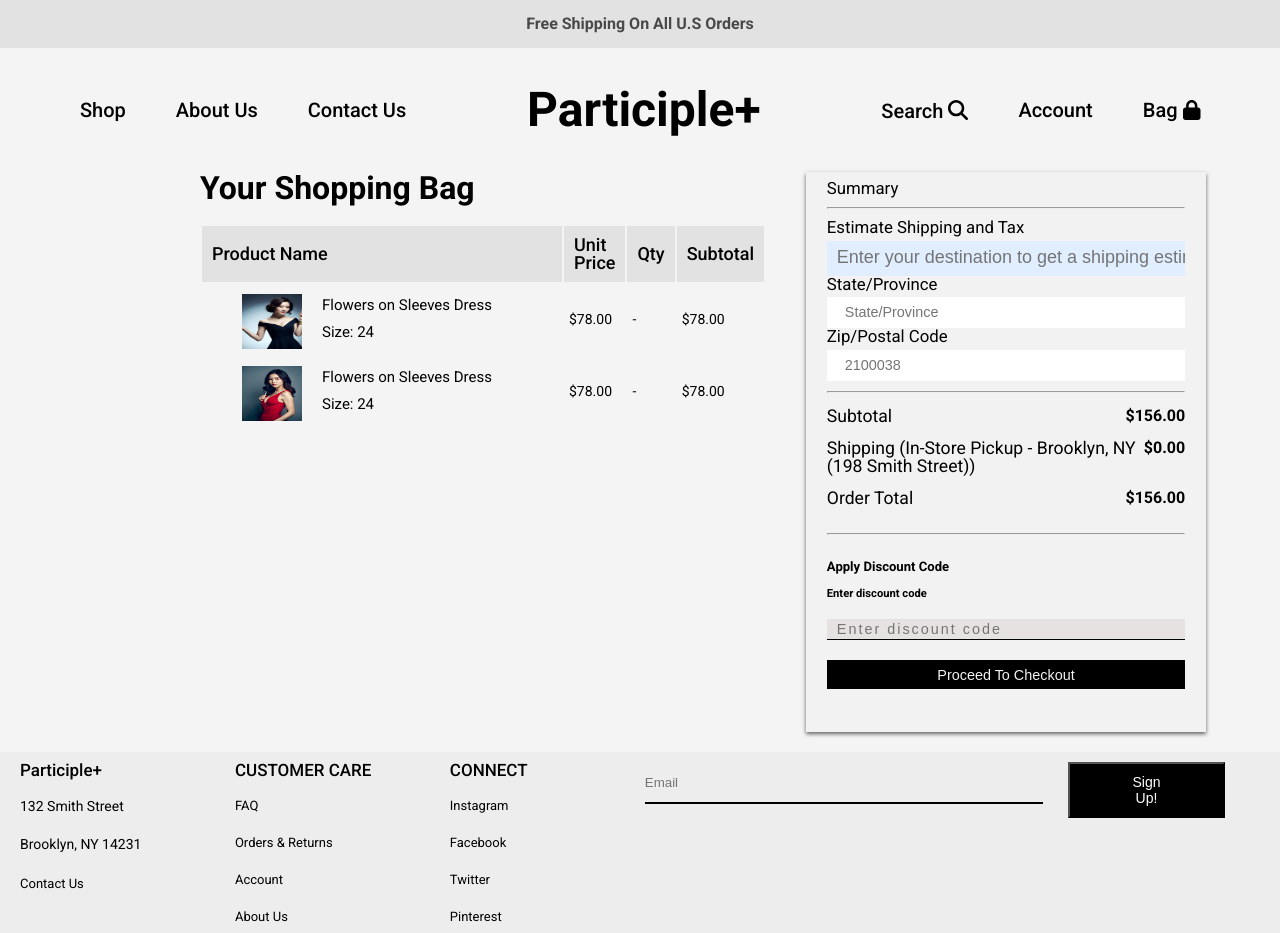
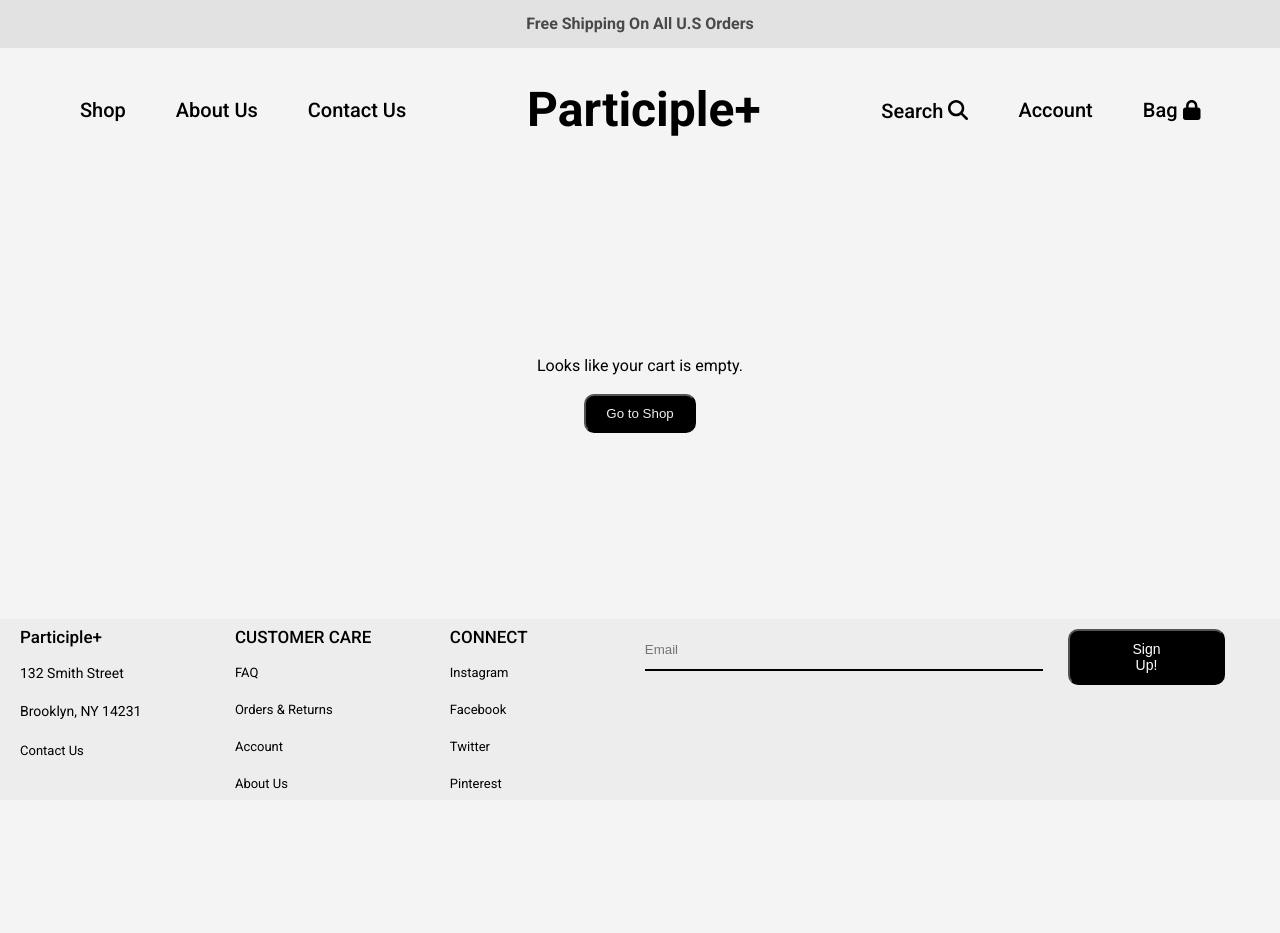
Before and after one commit to oreoluwa212/store_clothing, a React (Vite) app: page /items-bag in a window 1280 px wide. After the commit the page ends 800 px from the top, so only its background shows below. Built offline with nearby package versions, Linux system fonts and the light colour scheme.

Commit message:
participle done to an extent

```diff
--- a/src/components/ItemsBag.jsx
+++ b/src/components/ItemsBag.jsx
@@ -1,14 +1,36 @@
-import "../styles/PageStyles.scss";
-import Footer from "./Footer";
-import NavBar from "./NavBar";
-import img1 from "../assets/images/black.png"
-import img2 from "../assets/images/red.png"
+import '../styles/PageStyles.scss';
+import Footer from './Footer';
+import NavBar from './NavBar';
+// import img1 from '../assets/images/black.png';
+// import img2 from '../assets/images/red.png';
+import { useLocation, useNavigate } from 'react-router-dom';
+import { useEffect, useState } from 'react';
 
 const ItemsBag = () => {
+  const navigate = useNavigate();
+  const location = useLocation();
+  const productInfo = location?.state;
+
+  const [product, setProduct] = useState(false);
+
+  useEffect(() => {
+    if (productInfo) {
+      setProduct(true);
+    } else setProduct(false);
+  }, [productInfo]);
+
   return (
     <div className="items-wrapper">
+      <div className="nav">
         <NavBar />
+      </div>
 
+      {!product ? (
+        <div className="no-product">
+          <div>Looks like your cart is empty.</div>
+          <button onClick={() => navigate('/catalog')}>Go to Shop</button>
+        </div>
+      ) : (
         <div className="items-section">
           <div className="items-section1">
             <h1>Your Shopping Bag</h1>
@@ -22,18 +44,18 @@ const ItemsBag = () => {
               <tr>
                 <td>
                   <div className="jole">
-                  <img src={img1} alt="" />
+                    <img src={productInfo.img} alt="" />
                     <div>
-                    <p>Flowers on Sleeves Dress</p>
+                      <p>{productInfo.name}</p>
                       <p>Size: 24</p>
                     </div>
                   </div>
                 </td>
-              <td>$78.00</td>
+                <td>${productInfo.price}</td>
                 <td>-</td>
-              <td>$78.00</td>
+                <td>${productInfo.price}</td>
               </tr>
-            <tr>
+              {/* <tr>
                 <td>
                   <div className="jole">
                     <img src={img2} alt="" />
@@ -46,7 +68,7 @@ const ItemsBag = () => {
                 <td>$78.00</td>
                 <td>-</td>
                 <td>$78.00</td>
-            </tr>
+              </tr> */}
             </table>
           </div>
 
@@ -67,7 +89,7 @@ const ItemsBag = () => {
             <div className="total">
               <div className="subtotal">
                 <h1>Subtotal</h1>
-              <p>$156.00</p>
+                <p>${productInfo.price}</p>
               </div>
               <div className="subtotal">
                 <h1>
@@ -77,7 +99,7 @@ const ItemsBag = () => {
               </div>
               <div className="subtotal">
                 <h1>Order Total</h1>
-              <p>$156.00</p>
+                <p>${productInfo.price}</p>
               </div>
               <hr />
 
@@ -94,8 +116,11 @@ const ItemsBag = () => {
             </div>
           </div>
         </div>
+      )}
 
+      <div className="footer">
         <Footer />
+      </div>
     </div>
   );
 };
--- a/src/styles/PageStyles.scss
+++ b/src/styles/PageStyles.scss
@@ -41,10 +41,22 @@
       font-size: 20px;
       font-weight: 500;
       justify-content: space-between;
+      align-items: center;
 
       a:hover {
         border-bottom: 1px solid #494949;
         padding-bottom: 5px;
+      }
+
+      div {
+        display: flex;
+        gap: 5px;
+        align-items: center;
+
+        input {
+          border-radius: 10px;
+          padding: 8px;
+        }
       }
     }
 
@@ -115,6 +127,17 @@
       @media (max-width: 420px) {
         overflow-x: hidden;
       }
+
+      div {
+        display: flex;
+        gap: 5px;
+        align-items: center;
+
+        input {
+          border-radius: 10px;
+          padding: 8px;
+        }
+      }
     }
   }
 }
@@ -273,8 +296,10 @@
           padding: 15px;
           box-shadow: none;
           border: none;
+          border-radius: 10px;
           font-size: 18px;
-          transition: 850ms;
+          // transition: 850ms;
+          cursor: pointer;
 
           @media (max-width: 820px) {
             font-size: 12px;
@@ -295,6 +320,26 @@
           @media (max-width: 433px) {
             font-size: 12px;
             padding: 10px;
+          }
+        }
+
+        button:hover {
+          background-color: transparent;
+          border: 2px solid #000;
+          color: #000;
+          font-weight: 600;
+
+          @media (max-width: 960px) {
+            background-color: transparent;
+            border: 2px solid #f2f2f2;
+            color: #f2f2f2;
+          }
+
+          @media (max-width: 598px) {
+            background-color: transparent;
+            border: 2px solid #f2f2f2;
+            color: #f2f2f2;
+            font-weight: 600;
           }
         }
       }
@@ -522,6 +567,7 @@
       padding: 15px;
       box-shadow: none;
       border: 1px solid #000000;
+      border-radius: 10px;
       font-size: 18px;
       transition: 850ms;
       cursor: pointer;
@@ -533,6 +579,12 @@
       @media (max-width: 430px) {
         font-size: 12px;
       }
+    }
+
+    button:hover {
+      background-color: #000000;
+      border: none;
+      color: #eeeded;
     }
   }
 }
@@ -545,8 +597,9 @@
   justify-content: space-between;
   gap: 10px;
 
-  @media (max-width: 430px) {
-    padding: 10px 5px;
+  @media (max-width: 1336px) {
+    padding: 10px 20px;
+    gap: 10px;
   }
 
   @media (max-width: 780px) {
@@ -554,9 +607,8 @@
     flex-direction: column;
   }
 
-  @media (max-width: 1336px) {
-    padding: 10px 20px;
-    gap: 10px;
+  @media (max-width: 430px) {
+    padding: 10px 5px;
   }
 
   .footer-container-text {
@@ -564,8 +616,8 @@
     display: grid;
     grid-template-columns: 1fr 1fr 1fr;
 
-    @media (max-width: 430px) {
-      padding: 20px 5px;
+    @media (max-width: 1336px) {
+      gap: 30px;
     }
 
     @media (max-width: 726px) {
@@ -573,8 +625,8 @@
       font-size: 11px;
     }
 
-    @media (max-width: 1336px) {
-      gap: 30px;
+    @media (max-width: 430px) {
+      padding: 20px 5px;
     }
 
     .participle,
@@ -594,12 +646,12 @@
         font-size: 21px;
         font-weight: 500;
 
+        @media (max-width: 1336px) {
+          font-size: 17px;
+        }
+
         @media (max-width: 430px) {
           font-size: 12px;
-        }
-
-        @media (max-width: 1336px) {
-          font-size: 17px;
         }
       }
 
@@ -669,9 +721,10 @@
       button {
         padding: 10px 50px;
         // width: 100%;
-        font-size: .6rem;
+        font-size: 0.6rem;
         background: #000;
         color: white;
+        border-radius: 10px;
 
         @media (max-width: 955px) {
           padding: 2px 60px;
@@ -687,6 +740,12 @@
           // padding: 15px 30px;
           font-size: 14px;
         }
+      }
+
+      button:hover {
+        background-color: transparent;
+        border: 1px solid #000;
+        color: #000;
       }
     }
   }
@@ -951,11 +1010,11 @@
     }
   }
 
-  .next-btn{
+  .next-btn {
     display: flex;
     gap: 12px;
 
-    p{
+    p {
       font-weight: 700;
       cursor: pointer;
     }
@@ -974,7 +1033,7 @@
   display: flex;
   flex-direction: row;
   justify-content: center;
-  padding-top: .3rem;
+  padding-top: 0.3rem;
   overflow: hidden;
 
   .login-container {
@@ -983,24 +1042,16 @@
     align-items: center;
     grid-template-columns: 1fr;
     width: 80%;
-    margin-top: .2rem;
+    margin-top: 0.2rem;
 
     .login-section {
       background: #fff;
-      height: 500px;
+      height: 550px;
       width: full;
-
-      @media (max-width: 479px) {
-        // width: 400px;
-        height: 580px;
-      }
-      @media (max-width: 1199px) {
-        // width: 400px;
-        height: 530px;
-      }
+      border-radius: 10px;
 
       .logo-text {
-        padding: .3rem;
+        padding: 0.3rem;
         display: flex;
         justify-content: flex-end;
         color: red;
@@ -1013,7 +1064,7 @@
           font-size: 1.3rem;
           font-weight: 500;
           padding-right: 1.3rem;
-          padding-top: .2rem;
+          padding-top: 0.2rem;
           cursor: pointer;
 
           @media (max-width: 1199px) {
@@ -1030,12 +1081,13 @@
       .login-style {
         display: flex;
         align-items: center;
-        margin: .4rem 6%;
+        margin: 0.4rem 6%;
 
         .log-in {
           display: flex;
           flex-direction: column;
           align-items: flex-start;
+          gap: 10px;
 
           h1 {
             font-weight: 500;
@@ -1048,7 +1100,7 @@
 
           p {
             font-size: 1rem;
-            padding-top: .5rem;
+            padding-top: 0.5rem;
 
             @media (max-width: 1199px) {
               font-size: 15px;
@@ -1057,12 +1109,24 @@
 
           .button-div {
             // width: 100%;
-            img {
-              @media (max-width: 1199px) {
-                width: 20px;
-                height: 25px;
-              // margin-right: 5px;
-              margin: 0px 13px 0px 50px;
+            display: flex;
+            align-self: center;
+
+            button,
+            div {
+              display: flex;
+              gap: 10px;
+              padding: 8px 20px;
+              cursor: pointer;
+              align-items: center;
+
+              img {
+                @media (max-width: 1199px) {
+                  width: 20px;
+                  height: 25px;
+                  // margin-right: 5px;
+                  margin: 0px 13px 0px 50px;
+                }
               }
             }
 
@@ -1085,7 +1149,7 @@
               }
 
               h3 {
-                font-size: .9rem;
+                font-size: 0.9rem;
                 font-weight: 400;
 
                 @media (max-width: 1199px) {
@@ -1276,7 +1340,6 @@
     gap: 10px;
     padding: 20px 7%;
 
-
     @media (max-width: 821px) {
       grid-template-columns: 1fr;
     }
@@ -1610,11 +1673,18 @@
           font-size: 16px;
           font-weight: 500;
           padding: 10px 50px;
+          border-radius: 10px;
 
           @media (max-width: 919px) {
             font-size: 14px;
             padding: 10px 35px;
           }
+        }
+
+        button:hover {
+          background-color: transparent;
+          border: 1px solid #000;
+          color: #000;
         }
       }
     }
@@ -1722,6 +1792,7 @@
             padding: 16px;
             font-size: 16px;
             outline: 0;
+            border-radius: 10px;
 
             @media (max-width: 638px) {
               width: 80%;
@@ -1745,6 +1816,13 @@
             font-size: 18px;
             margin-top: 5px;
             transition: 850ms;
+            border-radius: 10px;
+          }
+
+          button:hover {
+            background-color: transparent;
+            border: 1px solid #000;
+            color: #000;
           }
 
           textarea {
@@ -1752,6 +1830,7 @@
             width: 500px;
             resize: none;
             outline: 0;
+            border-radius: 10px;
 
             @media (max-width: 1028px) {
               gap: 5px;
@@ -1773,17 +1852,29 @@
 .items-wrapper {
   display: flex;
   flex-direction: column;
+  gap: 30px;
   justify-content: space-between;
+  height: 100vh;
+
+  .nav {
+  }
 
   .items-section {
     display: grid;
     grid-template-columns: 2fr 1fr;
     justify-content: space-between;
     margin: 0 200px;
-    gap: 40px;
+    gap: 30px;
+    justify-content: center;
+
+    @media (max-width: 1110px) {
+      display: flex;
+      flex-direction: column;
+      gap: 40px;
+      align-items: center;
+    }
 
     .items-section1 {
-
       table {
         margin-top: 20px;
         width: 100%;
@@ -1800,9 +1891,8 @@
         }
 
         tr {
-
           td {
-            padding:5px;
+            padding: 5px;
             font-size: 14px;
 
             .jole {
@@ -1840,8 +1930,8 @@
       outline: 0;
       margin-top: 0px;
       margin-bottom: 20px;
-      padding: .5rem 1.3rem;
-      font-size: .7rem;
+      padding: 0.5rem 1.3rem;
+      font-size: 0.7rem;
 
       h2 {
         font-weight: 400;
@@ -1866,28 +1956,26 @@
       }
 
       .state {
-        margin-top: .3rem;
+        margin-top: 0.3rem;
         width: 100%;
-        padding: .5rem;
+        padding: 0.5rem;
         outline: 0;
         border: 0;
         background: #fff;
 
         &::placeholder {
           padding: 10px;
-          font-size: .9rem;
+          font-size: 0.9rem;
         }
       }
 
       .postal {
-        margin-top: .2rem;
+        margin-top: 0.2rem;
         display: inline-flex;
         line-height: 4px;
 
-
         div {
           font-size: 16px;
-
         }
       }
 
@@ -1895,13 +1983,12 @@
         display: flex;
         flex-direction: column;
         gap: 15px;
-        padding-top: .3rem;
+        padding-top: 0.3rem;
 
         .subtotal {
           display: flex;
           justify-content: space-between;
 
-
           h1 {
             font-size: 1.1rem;
             font-weight: 400;
@@ -1915,11 +2002,11 @@
 
         .discount {
           background: #e6e2e2;
-          height: .4rem;
+          height: 0.4rem;
           border-bottom: 1px solid #000;
 
           &::placeholder {
-            font-size: .9rem;
+            font-size: 0.9rem;
             letter-spacing: 2px;
           }
         }
@@ -1927,14 +2014,47 @@
         button {
           background-color: #000000;
           color: #f2f2f2;
-          padding: .4rem;
+          padding: 0.4rem;
           box-shadow: none;
           border: none;
-          font-size: .9rem;
+          font-size: 0.9rem;
           margin-top: 5px;
           transition: 850ms;
-        }
-      }
-    }
+          border-radius: 10px;
+        }
+
+        button:hover {
+          background-color: transparent;
+          border: 1px solid #000;
+          color: #000;
+        }
+      }
+    }
+  }
+
+  .no-product {
+    align-items: center;
+    justify-content: center;
+    display: flex;
+    flex-direction: column;
+    gap: 20px;
+
+    button {
+      background-color: #000;
+      color: #eeeded;
+      padding: 10px 20px;
+      border-radius: 10px;
+      cursor: pointer;
+    }
+
+    button:hover {
+      background-color: transparent;
+      border: 1px solid #000;
+      color: #000;
+    }
+  }
+
+  .footer {
+    align-items: flex-end;
   }
 }
```
Also changed, not shown: src/App.jsx (+11 -4 lines), src/components/NavBar.jsx (+41 -27 lines), src/components/SignUp.jsx (+34 -23 lines), src/components/login.jsx (+14 -14 lines), src/components/product.jsx (+17 -2 lines), 1 other file (tests, documents, lock files or other folders). Lines whose indentation alone changed are shown as unchanged.
